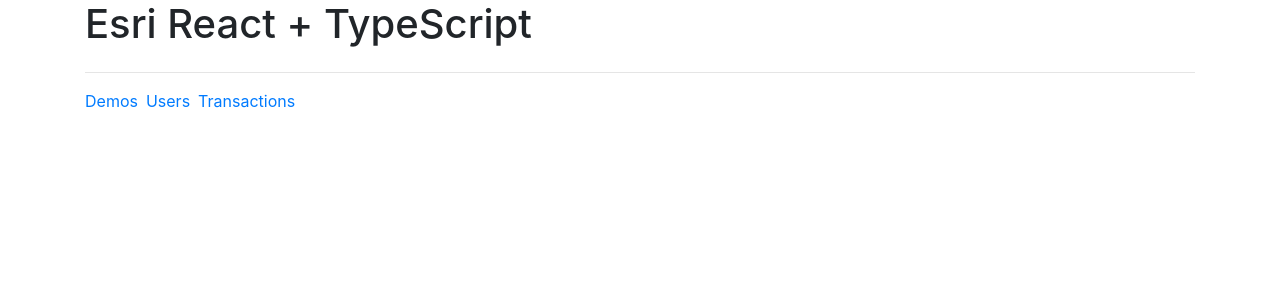
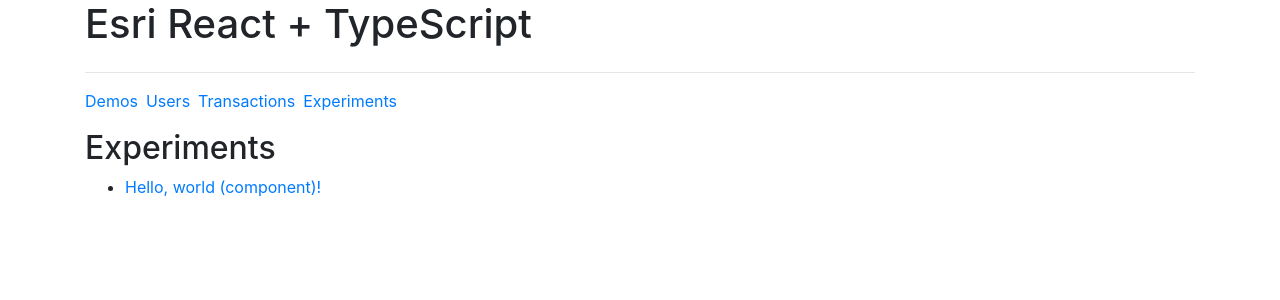
Before and after one commit to speedingplanet/esri-ts-react, a React (Create React App) app: page /experiments in a window 1280 px wide. Shown: the top 300 px of the page. Built offline with nearby package versions, Linux system fonts and the light colour scheme.

Commit message:
Tuesday morning

```diff
--- a/src/App.tsx
+++ b/src/App.tsx
@@ -1,6 +1,7 @@
 import React from 'react';
 import { BrowserRouter, Link, Route } from 'react-router-dom';
 import DemosView from './demos/DemosView';
+import ExperimentsView from './experiments/ExperimentsView';
 import TransactionsView from './transactions/TransactionsView';
 import UsersView from './users/UsersView';
 
@@ -29,6 +30,9 @@
               <li className="list-inline-item">
                 <Link to="/transactions">Transactions</Link>
               </li>
+              <li className="list-inline-item">
+                <Link to="/experiments">Experiments</Link>
+              </li>
             </ul>
           </div>
         </nav>
@@ -41,6 +45,9 @@
         <Route path="/transactions">
           <TransactionsView />
         </Route>
+        <Route path="/experiments">
+          <ExperimentsView />
+        </Route>
       </main>
     </BrowserRouter>
   );
--- a/src/Greeter.tsx
+++ /dev/null
@@ -1,5 +0,0 @@
-import React from 'react';
-
-export default function Greeter(): JSX.Element {
-  return <h1>Hello, everyone!</h1>;
-}
--- /dev/null
+++ b/src/experiments/ExperimentsView.tsx
@@ -0,0 +1,35 @@
+import React from 'react';
+import { Route, Link } from 'react-router-dom';
+import HelloWorld from './HelloWorld';
+
+export default function ExperimentsView(): JSX.Element {
+  return (
+    <section>
+      <div className="row">
+        <div className="col">
+          <h2>Experiments</h2>
+        </div>
+      </div>
+      <div className="row">
+        {/* Navigation */}
+        <div className="col">
+          <nav>
+            <ul>
+              <li>
+                <Link to="/experiments/hello-world">
+                  Hello, world (component)!
+                </Link>
+              </li>
+            </ul>
+          </nav>
+        </div>
+        {/* Display */}
+        <div className="col">
+          <Route path="/experiments/hello-world">
+            <HelloWorld />
+          </Route>
+        </div>
+      </div>
+    </section>
+  );
+}
--- /dev/null
+++ b/src/experiments/HelloWorld.tsx
@@ -0,0 +1,5 @@
+import React from 'react';
+
+export default function HelloWorld(): JSX.Element {
+  return <h3>Hello, world (as a component)!</h3>;
+}
```
